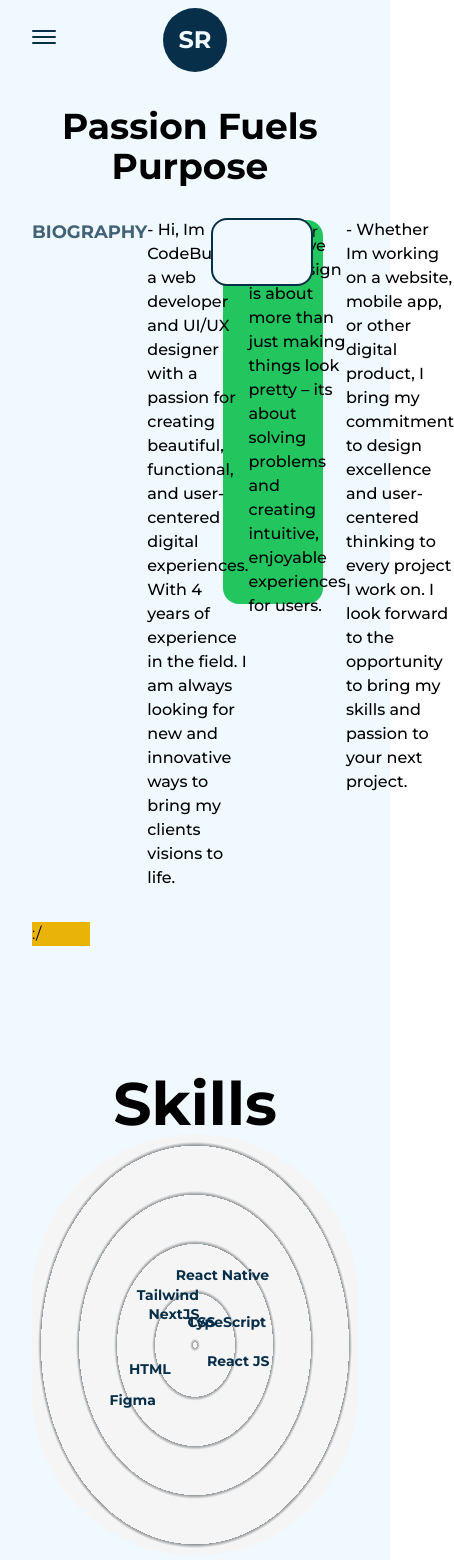
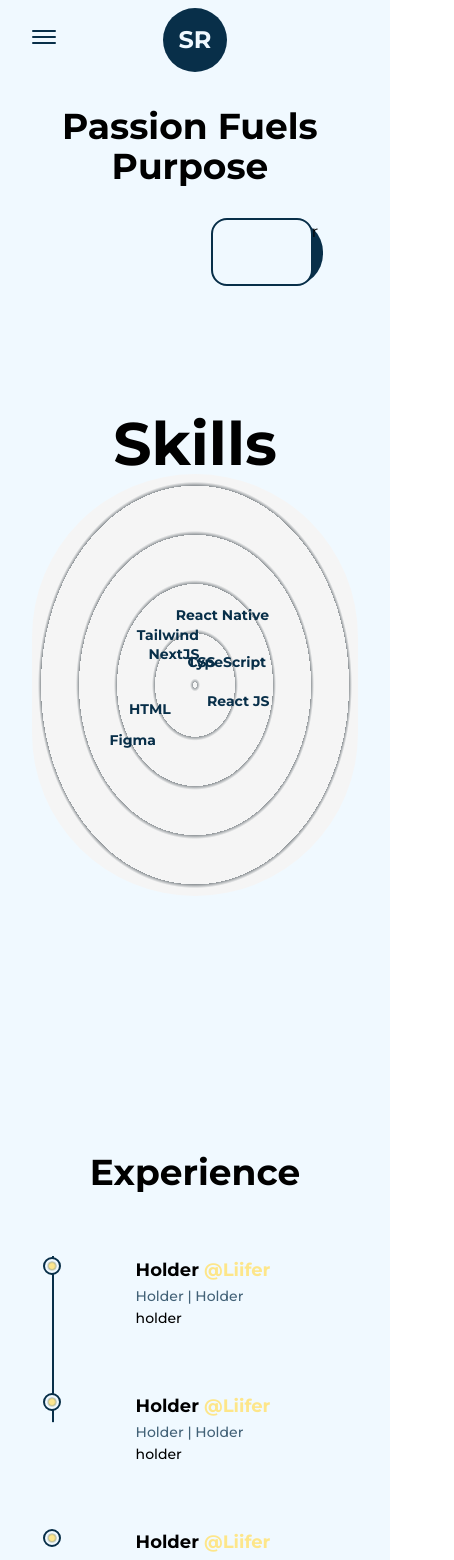
Before and after one commit to StephenRicketts/portfolio-2, a Next.js app: page /about in a window 390 px wide. Shown: the top 1560 px of the page, 454 px wide, since content can reach past the window. Built offline with nearby package versions, Linux system fonts and the light colour scheme.

Commit message:
Projects finished

```diff
--- a/components/Experience.tsx
+++ b/components/Experience.tsx
@@ -63,7 +63,7 @@ export const Experience = () => {
       <h2 className="font-bold text-8x md:text-6xl xs:text-4xl mb-32 md:mb-16 w-full text-center">
         Experience
       </h2>
-      <p></p>
+
       <div ref={ref} className="w-[75%] mx-auto relative lg:w-[90%] md:w-full">
         <motion.div
           style={{ scaleY: scrollYProgress }}
--- a/components/Feature.tsx
+++ b/components/Feature.tsx
@@ -30,7 +30,7 @@ export const Feature: React.FC<FeatureProps> = ({
     lg:flex-col lg:p-8 xs:rounded-2xl xs:rounded-br-3xl xs:p-4`}
     >
       <div className="w-1/2 flex flex-col items-start justify-between pl-6 lg:w-full lg:pl-0 lg:pt-6">
-        <h2 className="my-2 w-3/4 text-left text-4xl font-bold dark:text-primary sm:text-sm">
+        <h2 className="my-2 w-5/6 text-left text-4xl font-bold text-primary dark:text-primaryDark sm:text-sm">
           {title}
         </h2>
         <div>
--- a/components/FeatureTexts.tsx
+++ b/components/FeatureTexts.tsx
@@ -74,7 +74,73 @@ export const ApiCommunicationText = () => {
     </div>
   );
 };
+export const AuthText = () => {
+  return (
+    <div className="space-y-2">
+      <p>
+        For authorization, Liifer uses
+        <Link
+          className="pl-1 dark:text-primaryDark text-primary underline hover:text-yellow-400"
+          target="_blank"
+          href={"https://auth0.com/docs"}
+        >
+          0Auth 2.0
+        </Link>
+        , this requires handling of the associated JWT token. Storing the token,
+        using it for secure API calls, and refreshing the token when necessary.
+        Google and Discord buttons are also available for easy log in/sign up.
+      </p>
+      <p>
+        Forms and client-side validation are implemented using
+        <Link
+          className="pl-1 dark:text-primaryDark text-primary underline hover:text-yellow-400"
+          target="_blank"
+          href={"https://react-hook-form.com/"}
+        >
+          react-hook-form
+        </Link>
+        .
+      </p>
+    </div>
+  );
+};
 
-const authText = () => {
-  <div></div>;
+export const OverwolfText = () => {
+  return (
+    <div className="space-y-2">
+      <p>
+        Through the
+        <Link
+          target="_blank"
+          href={"https://overwolf.github.io/api"}
+          className="pl-1 dark:text-primaryDark text-primary underline hover:text-yellow-400"
+        >
+          Overwolf API
+        </Link>
+        , Liifer is also available as an desktop app and ingame overlay that
+        allows users to order food while gaming. The quality React code allows
+        this functionality with no effect on the running game.
+      </p>
+      <p>
+        An interesting feature is the game-tracking function, which allows the
+        app to track when users are gaming, and rewards them with points for
+        time spent gaming. The in-game notifications is another, which allows
+        the back-end to send notifications to users while they are gaming, which
+        are then shown as a non-intrusive overlay.
+      </p>
+      <p>
+        This app is available in the
+        <Link
+          target="_blank"
+          href={
+            "https://www.overwolf.com/app/Liifer_Technologies_Inc-Liifer_Application"
+          }
+          className="px-1 dark:text-primaryDark text-primary underline hover:text-yellow-400"
+        >
+          Overwolf Store
+        </Link>{" "}
+        and currently has almost 5k downloads and maintains a 4.5/5 rating.
+      </p>
+    </div>
+  );
 };
--- a/components/OrbScene.tsx
+++ b/components/OrbScene.tsx
@@ -11,7 +11,7 @@ type Props = {};
 export const OrbScene = (props: Props) => {
   const [showButtontext, setShowButtontext] = useState<boolean>(false);
   return (
-    <div className=" bg-black flex flex-col justify-end items-center rounded-lg overflow-hidden h-[525px] text-white">
+    <div className=" bg-black flex flex-col justify-end items-center rounded-lg overflow-hidden h-[500px] text-white shadow-lg">
       <motion.div
         animate={{ y: 100, scale: 2 }}
         transition={{ delay: 0.5, duration: 5, ease: "easeInOut" }}
--- a/components/TransitionEffect.tsx
+++ b/components/TransitionEffect.tsx
@@ -7,17 +7,17 @@ export const TransitionEffect = (props: Props) => {
   return (
     <>
       <motion.div
-        className="fixed top-0 bottom-0 right-full w-screen h-screen z-30 bg-primary"
+        className="fixed top-0 bottom-0 right-full w-screen h-screen z-20 bg-light"
+        initial={{ x: "100%", width: "100%" }}
+        animate={{ x: "0%", width: "0%" }}
+        transition={{ delay: 0.2, duration: 0.8, ease: "easeInOut" }}
+      />{" "}
+      <motion.div
+        className="fixed top-0 bottom-0 right-full w-screen h-screen z-30 bg-primary dark:bg-primaryDark"
         initial={{ x: "100%", width: "100%" }}
         animate={{ x: "0%", width: "0%" }}
         exit={{ x: ["0%", "100%"], width: ["0%", "100%"] }}
         transition={{ duration: 0.8, ease: "easeInOut" }}
-      />
-      <motion.div
-        className="fixed top-0 bottom-0 right-full w-screen h-screen z-20 bg-light"
-        initial={{ x: "100%", width: "100%" }}
-        animate={{ x: "0%", width: "0%" }}
-        transition={{ delay: 0.2, duration: 0.8, ease: "easeInOut" }}
       />
       <motion.div
         className="fixed top-0 bottom-0 right-full w-screen h-screen z-10 bg-dark"
--- a/pages/about.tsx
+++ b/pages/about.tsx
@@ -25,38 +25,12 @@ const about = (props: Props) => {
             className="mb-16 lg:!text-7xl sm:!text-6xl xs:!text-4xl sm:mb-8"
           />
           <div className="grid w-full grid-cols-8 gap-16 sm:gap-8">
-            <div className="col-span-3 flex flx-col items-start justify-start xl:col-span-4">
-              <h2 className="mb-4 text-lg font-bold uppercase text-dark/75 dark:text-light/75">
-                Biography
-              </h2>
-              <p className="font-medium">
-                - Hi, Im CodeBucks, a web developer and UI/UX designer with a
-                passion for creating beautiful, functional, and user-centered
-                digital experiences. With 4 years of experience in the field. I
-                am always looking for new and innovative ways to bring my
-                clients visions to life.
-              </p>
-              <p className="my-4 font-medium">
-                - I believe that design is about more than just making things
-                look pretty – its about solving problems and creating intuitive,
-                enjoyable experiences for users.
-              </p>
-              <p className="font-medium">
-                - Whether Im working on a website, mobile app, or other digital
-                product, I bring my commitment to design excellence and
-                user-centered thinking to every project I work on. I look
-                forward to the opportunity to bring my skills and passion to
-                your next project.
-              </p>
-            </div>
+            <div className="col-span-3 flex flx-col items-start justify-start xl:col-span-4"></div>
             <div className="col-span-3 relative h-max rounded-2xl border-2 border-solid border-dark bg-light p-8 dark:bg-dark dark:border-light">
               <div className="absolute top-0 -right-3 -z-10 w-[102%] h-[103%] rounded-[2rem] bg-dark dark:bg-light dark:border-light">
-                <div className="w-full h-96 rounded-2xl bg-green-500">
-                  placeholder
-                </div>
+                <div className="w-full h-96 rounded-2xl ">placeholder</div>
               </div>
             </div>
-            <div className="col-span-2 bg-yellow-500">:/</div>
           </div>
           <Skills />
           <Experience />
--- a/pages/index.tsx
+++ b/pages/index.tsx
@@ -18,18 +18,18 @@ const Home: NextPage = () => {
         </Head>
         <TransitionEffect />
         <main className=" dark:text-light">
-          <Layout className="flex pt-20 md:pt-16 sm:pt-8">
+          <Layout className="flex pt-16 md:pt-16 sm:pt-8">
             <div className="w-1/2 ">
               <OrbScene />
             </div>
             <div className="p-16 w-1/2 text-left">
               <AnimatedText
                 text="Architect"
-                className="!text-6xl xl:!text-5xl lg:!text-6xl md:!text-5xl sm:!text-3xl !text-left !text-primary"
+                className="!text-6xl xl:!text-5xl lg:!text-6xl md:!text-5xl sm:!text-3xl !text-left !text-primary dark:!text-primaryDark"
               />
               <AnimatedText
                 text="of the Internet"
-                className="!text-5xl xl:!text-4xl lg:!text-5xl md:!text-4xl sm:!text-2xl !text-left !text-primary -mt-2"
+                className="!text-5xl xl:!text-4xl lg:!text-5xl md:!text-4xl sm:!text-2xl !text-left !text-primary dark:!text-primaryDark -mt-2"
               />
               <p className="py-4 font-medium text-2xl md:text-sm sm:text-xs">
                 A full-stack developer and start-up vet. Experienced in web and
--- a/tailwind.config.js
+++ b/tailwind.config.js
@@ -16,8 +16,8 @@ module.exports = {
       colors: {
         dark: "#082f49",
         light: "#f0f9ff",
-        primary: "#FFFF33",
-        primaryDark: "#fde68a",
+        primary: "#fde68a",
+        primaryDark: "#FFFF33",
       },
       dropShadow: {
         glow: [
```
Also changed, not shown: pages/projects.tsx (+17 -23 lines), 1 other file (tests, documents, lock files or other folders).
